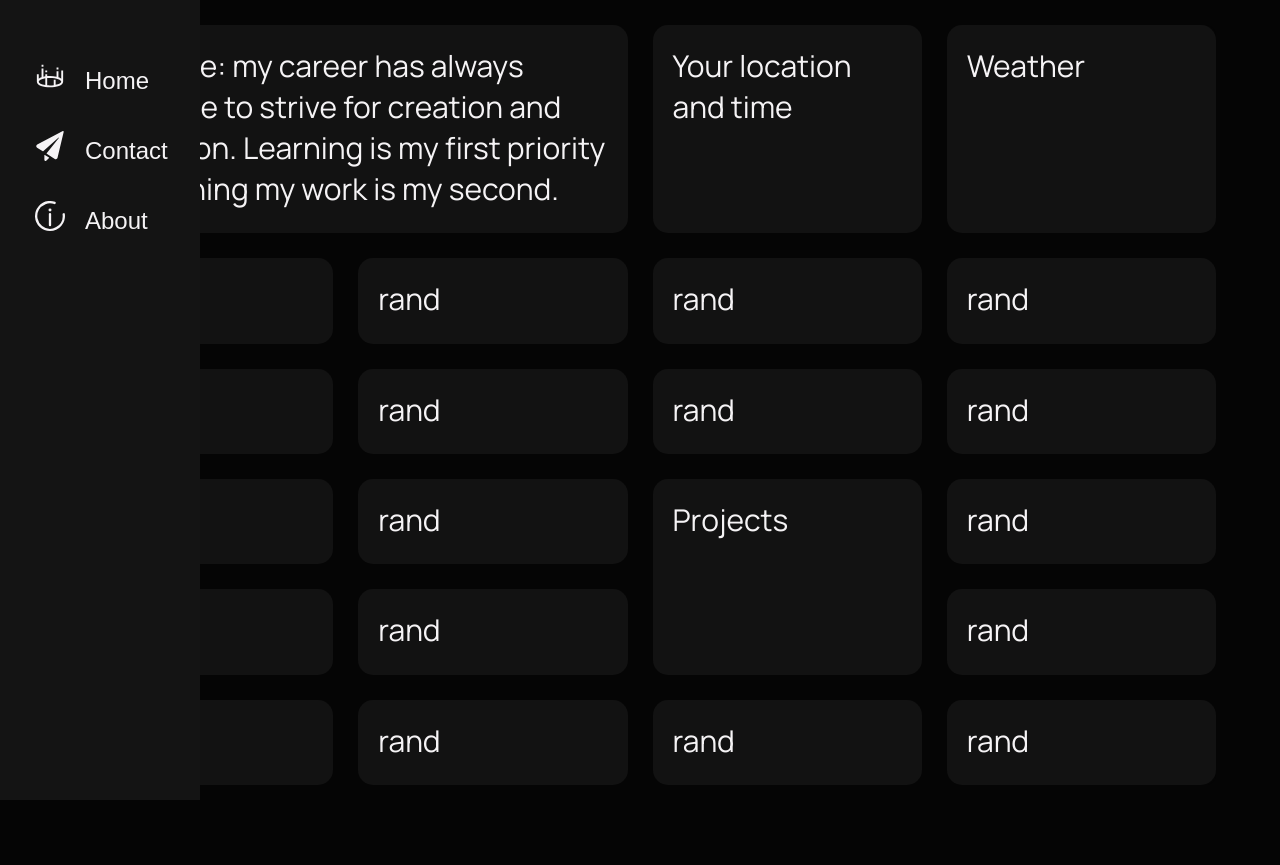
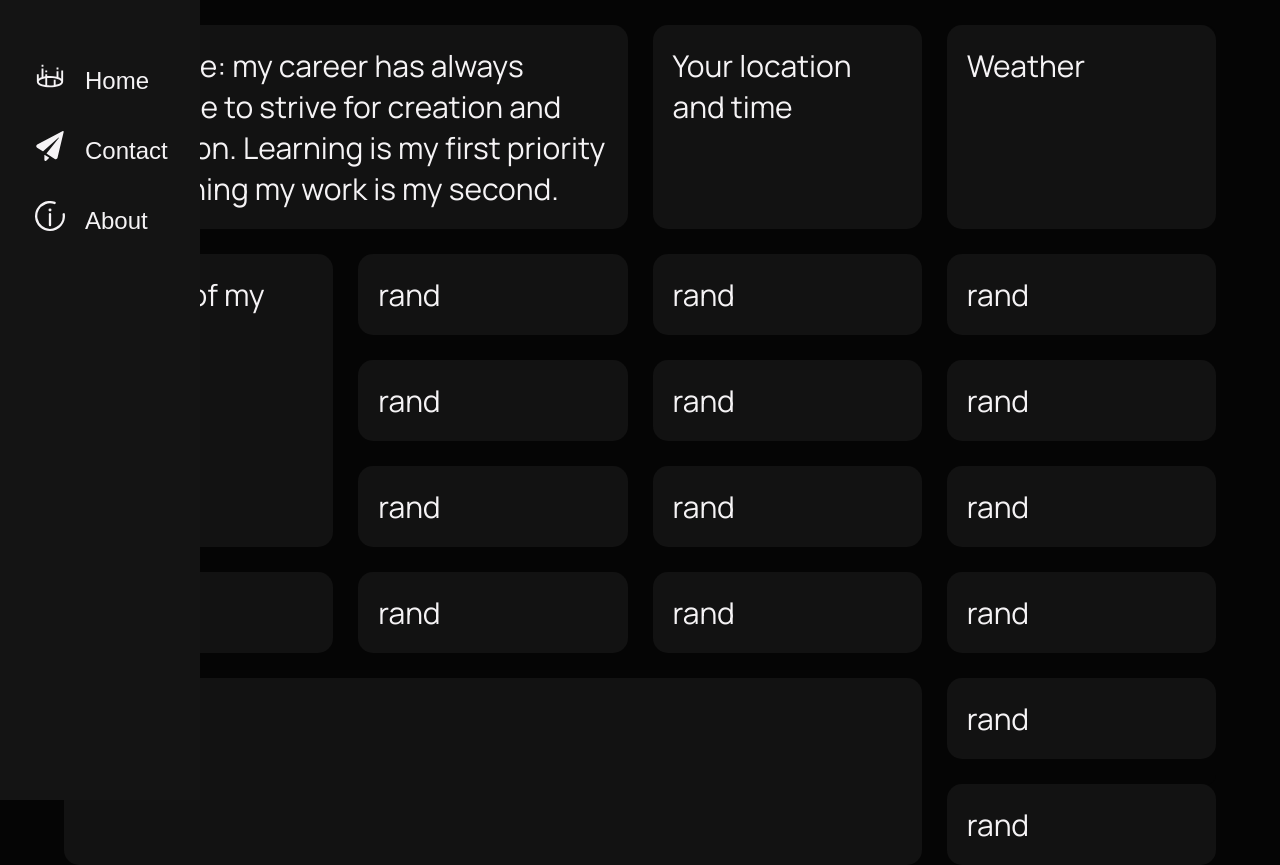
Before and after one commit to Jarett-Mitchell/JarettResumeWebsite, a plain HTML site: page Main.html in a window 1280 px wide. Before the commit the page ends 800 px from the top, so only its background shows below. Drawn offline with Linux system fonts and the light colour scheme.

Commit message:
grid layout change.

```diff
--- a/Main.html
+++ b/Main.html
@@ -44,7 +44,7 @@
       </div>
       <div class="bento-box">Your location and time</div>
       <div class="bento-box">Weather</div>
-      <div class="bento-box">rand</div>
+      <div class="bento-box my-face">Picture of my face :)</div>
       <div class="bento-box">rand</div>
       <div class="bento-box">rand</div>
       <div class="bento-box">rand</div>
@@ -54,13 +54,11 @@
       <div class="bento-box ">rand</div>
       <div class="bento-box">rand</div>
       <div class="bento-box">rand</div>
-      <div class="bento-box project">Projects</div>
       <div class="bento-box">rand</div>
       <div class="bento-box">rand</div>
       <div class="bento-box">rand</div>
       <div class="bento-box">rand</div>
-      <div class="bento-box">rand</div>
-      <div class="bento-box">rand</div>
+      <div class="bento-box project">Projects</div>
       <div class="bento-box">rand</div>
       <div class="bento-box">rand</div>
     </div>
--- a/jamitchWeb.css
+++ b/jamitchWeb.css
@@ -146,11 +146,20 @@ button:hover {
     z-index: 0;
 }
 
+.my-face{
+    grid-row: span 3;
+}
+
 .about-me-box {
     grid-column: span 2;
 }
 .project{
     grid-row: span 2;
+    grid-column: span 3;
+}
+
+.reach-me{
+    align-content: center;
 }
 
 /*---------------------------------------------------------*/
```
